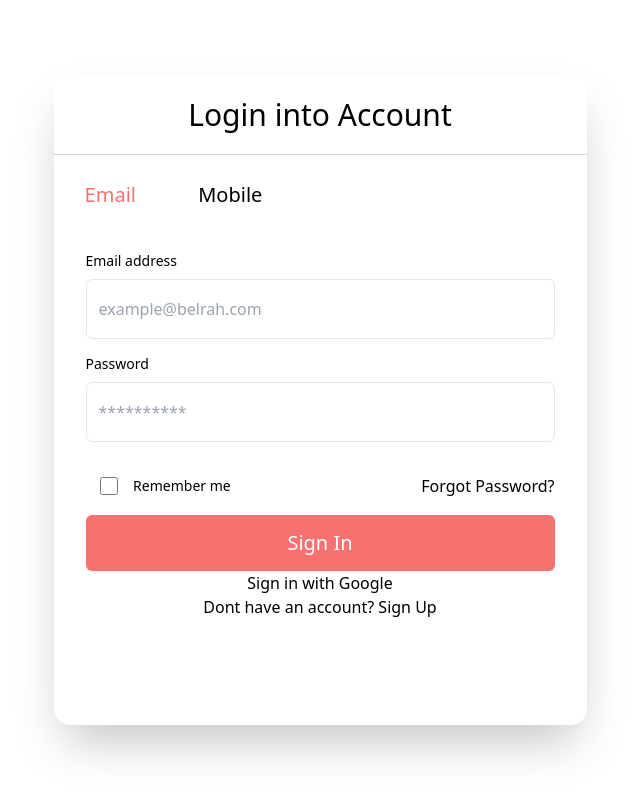
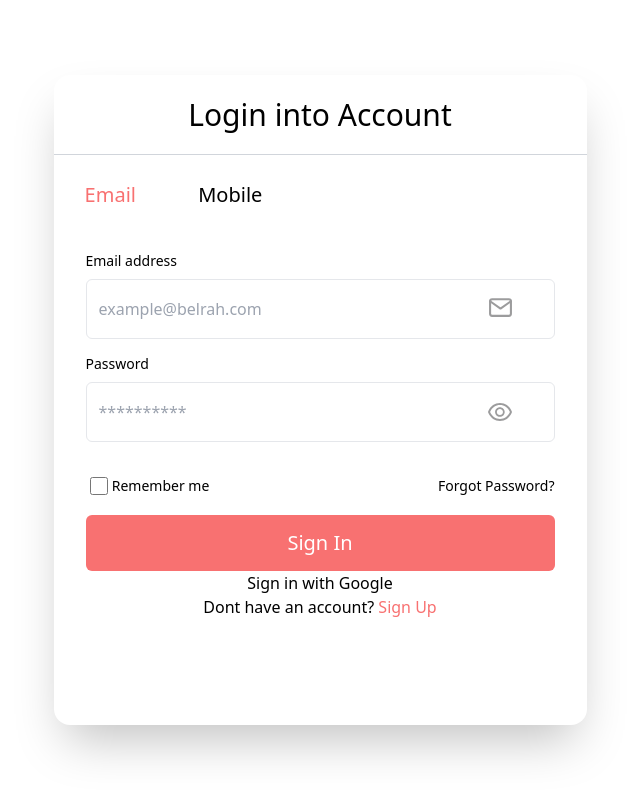
Before and after one commit to Ayagigs/stakepro-frontend, a React (Vite) app: page / in a window 1280 px wide. Shown: the whole page, without its empty margins (320-960 px from the left). Built offline with nearby package versions, Linux system fonts and the light colour scheme.

Commit message:
work in progress

```diff
--- a/package.json
+++ b/package.json
@@ -9,8 +9,10 @@
     "preview": "vite preview"
   },
   "dependencies": {
+    "@heroicons/react": "^2.0.16",
     "react": "^18.2.0",
-    "react-dom": "^18.2.0"
+    "react-dom": "^18.2.0",
+    "react-icons": "^4.7.1"
   },
   "devDependencies": {
     "@types/react": "^18.0.27",
--- a/src/components/Login.jsx
+++ b/src/components/Login.jsx
@@ -1,4 +1,6 @@
 import React from "react"
+import { FiMail } from 'react-icons/fi'
+import { AiOutlineEye } from 'react-icons/ai'
 
 export default function Login() {
     return (
@@ -17,19 +19,27 @@ export default function Login() {
                     <div className="h-[20rem] flex justify-between items-center flex-col ">
                         <div>
                             <label className="block font-light text-sm">Email address</label>
-                            <input type="text" placeholder="example@belrah.com" className=" border w-[469px] h-[60px] px-3 py-5 mt-2 hover:outline-none focus:outline-none focus:ring-1 focus:ring-indigo-600 rounded-md"/>
+                            <div className="relative flex item-center justify-center">
+                                <FiMail size="25" color="#9C9C9D" className="absolute pointer-events-none m-6 ml-96"/>
+                                <input type="text" placeholder="example@belrah.com" className=" border w-[469px] h-[60px] px-3 py-5 mt-2 hover:outline-none focus:outline-none focus:ring-1 focus:ring-red-400 rounded-md" />
+                            </div>
+
                         </div>
                         <div>
                             <label className="block font-light text-sm">Password</label>
-                            <input type="password" placeholder="**********" className=" border w-[469px] h-[60px] px-3 py-5 mt-2 hover:outline-none focus:outline-none focus:ring-1 focus:ring-indigo-600 rounded-md"/>
+
+                            <div className="relative flex item-center justify-center" >
+                                <AiOutlineEye size="28" color="#9C9C9D" className="absolute pointer-events-none m-6 ml-96" />
+                                <input type="password" placeholder="**********" className=" border w-[469px] h-[60px] px-3 py-5 mt-2 hover:outline-none focus:outline-none focus:ring-1 focus:ring-red-400 rounded-md"/>
+                            </div>
                         </div>
                     <div/>
                     <div className="flex justify-between items-center flex-row w-[469px]">
-                        <div className=" w-[10rem] flex justify-evenly items-center">
+                        <div className=" w-[8rem] flex justify-evenly items-center">
                             <input type="checkbox" className="h-[30px] w-[18px] "/>
                             <label className="block font-light text-sm">Remember me</label>
                         </div>
-                        <div className="">
+                        <div className="font-light text-sm">
                             <a href="">Forgot Password?</a>
                         </div>
                     </div>
@@ -41,7 +51,7 @@ export default function Login() {
                             <p>Sign in with Google</p>
                         </div>
                         <div className="">
-                            <p>Dont have an account? <a href="">Sign Up</a></p>
+                            <p>Dont have an account? <a href="" className="text-red-400">Sign Up</a></p>
                         </div>
                     </div>
             </div>
```
Also changed, not shown: 1 other file (tests, documents, lock files or other folders).
